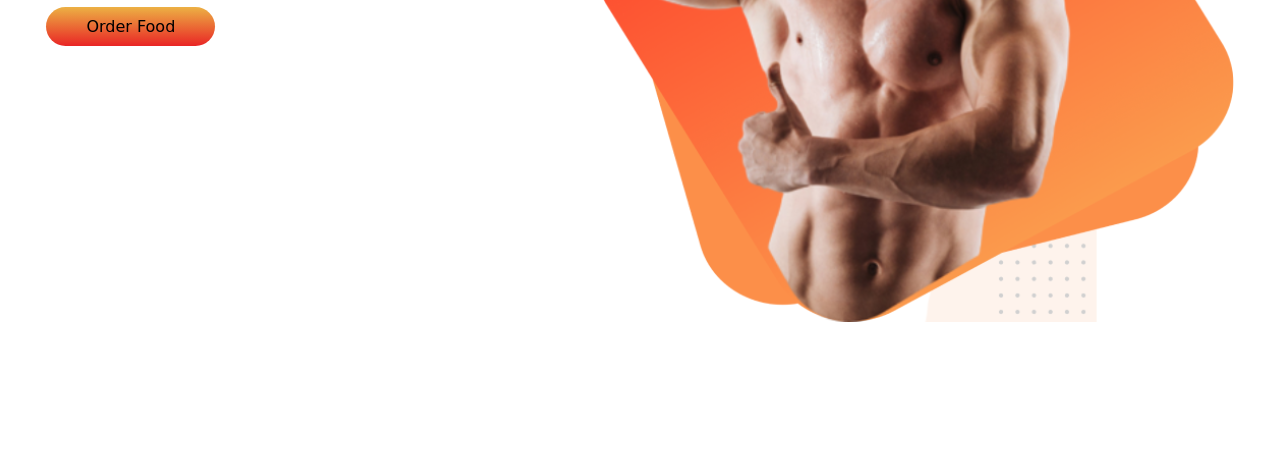
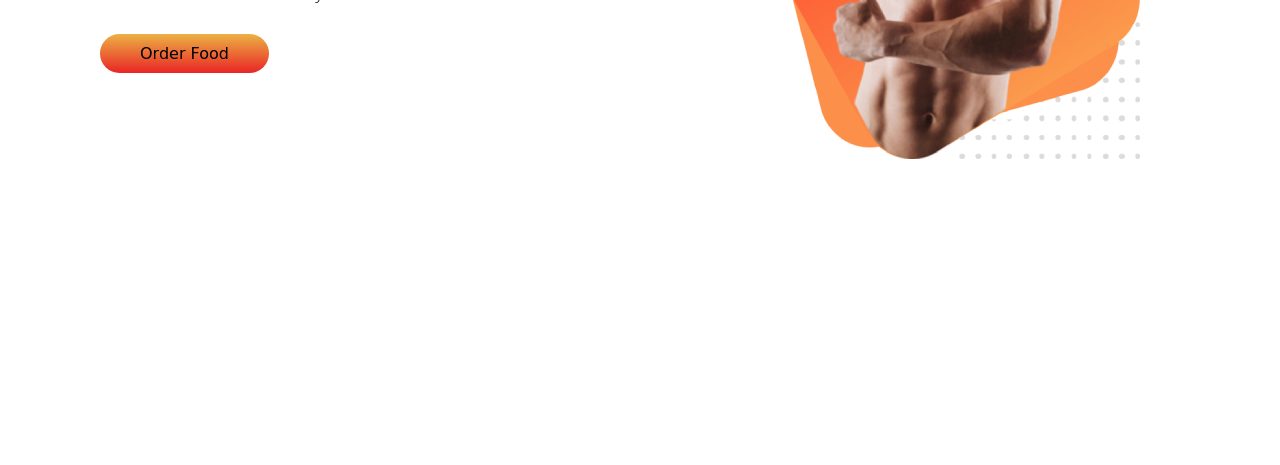
Before and after one commit to mostafizurhh/EAT-HEALTHY-MAIN, a plain HTML site: page index.html in a window 1280 px wide. Shown: the part 335-800 px from the top of the page. Drawn offline with Linux system fonts and the light colour scheme; a web font is replaced by a local one.

Commit message:
div1,di2,display-flex class added

```diff
--- a/index.html
+++ b/index.html
@@ -15,7 +15,7 @@
 <body>
     <section>
         <div class="display-flex">
-            <div>
+            <div class="div1">
                 <h1><span class="orange">Skip</span>The Diet,</h1>
                 <h1>Just Eat Healthy</h1>
                 <h1>With Food Network</h1>
@@ -25,8 +25,8 @@
                 <a class="link-button" target="_blank" href="https://github.com/mostafizurhh/EAT-HEALTHY-MAIN">Order
                     Food</a>
             </div>
-            <div>
-                <img src="images/male/7 (1).png" alt="">
+            <div class="div2">
+                <img src="images/male/my-bg.png" alt="">
             </div>
         </div>
     </section>
--- a/style.css
+++ b/style.css
@@ -1,6 +1,7 @@
 body {
     font-family: 'Edu SA Beginner', cursive;
-    padding: 3%;
+    margin: 0%;
+    padding: 0;
 }
 
 .orange {
@@ -15,7 +16,9 @@ h1 {
 
 .paragraph {
     text-align: justify;
-    margin-bottom: 20px;
+    margin-bottom: 40px;
+    font-size: larger;
+    font-weight: 100;
 }
 
 .link-button {
@@ -30,4 +33,19 @@ h1 {
     display: flex;
     padding: 0%;
     margin: 0%;
+    width: 100%;
 }
+
+.div1 {
+    padding-top: 90px;
+    padding-left: 100px;
+    margin-top: 10px;
+    width: 50%;
+}
+
+.div2 {
+    width: 50%;
+    padding-top: 2%;
+    padding-left: 0px;
+    margin: 0%;
+}
```
Also changed, not shown: images/male/my-bg.png (added), 1 other file.
